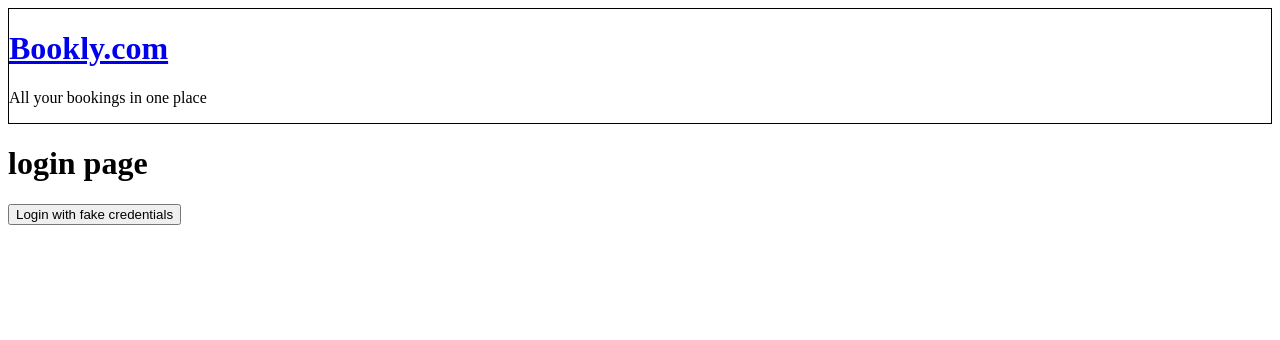
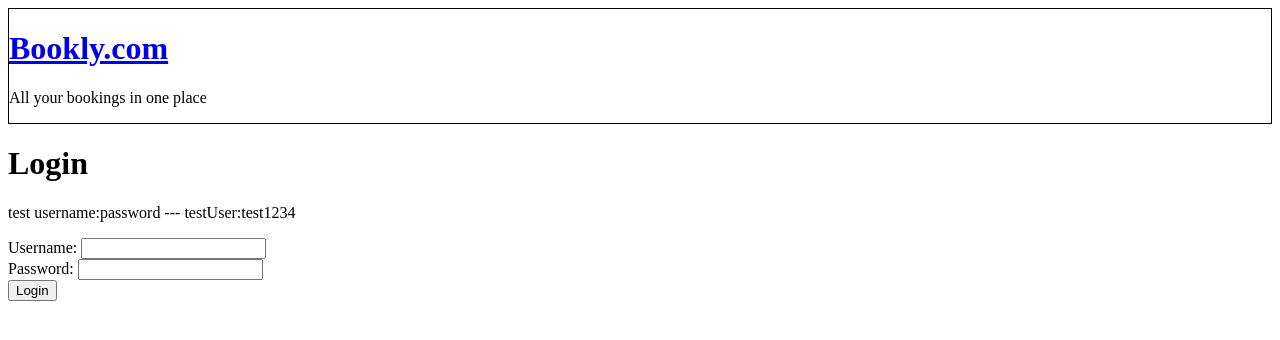
Before and after one commit to pwmini2020/bookly, a React (Create React App) app in the folder web/: page /login in a window 1280 px wide. Shown: the top 340 px of the page. Built offline with nearby package versions, Linux system fonts and the light colour scheme; no server answers.

Commit message:
Add form with username and password

```diff
--- a/web/src/pages/LoginPage.js
+++ b/web/src/pages/LoginPage.js
@@ -1,4 +1,5 @@
 import { connect } from "react-redux";
+import { useState } from "react";
 import { loginUser } from "../actionCreators/userActionCreator";
 
 const mapDispatchToProps = (dispatch) => ({
@@ -10,16 +11,42 @@ const mapStateToProps = (state) => ({
 });
 
 const LoginPage = (props) => {
-  const fakeUsername = "testUser";
-  const fakePassword = "test1234";
+  const [username, setUsername] = useState("");
+  const [password, setPassword] = useState("");
+
+  const submitCredentials = (e, username, password) => {
+    e.preventDefault();
+    props.loginUser(username, password);
+  };
 
   return (
     <div>
-      <h1>login page</h1>
-      <button onClick={() => props.loginUser(fakeUsername, fakePassword)}>
-        Login with fake credentials
-      </button>
-      {props.loginFailed ? <p>login failed</p> : <div></div>}
+      <h1>Login</h1>
+      <p>test username:password --- testUser:test1234</p>
+
+      <form onSubmit={(e) => submitCredentials(e, username, password)}>
+        <label htmlFor="username">Username: </label>
+        <input
+          type="text"
+          name="username"
+          value={username}
+          onChange={(e) => setUsername(e.target.value)}
+        />
+        <br />
+
+        <label htmlFor="username">Password: </label>
+        <input
+          type="password"
+          name="password"
+          value={password}
+          onChange={(e) => setPassword(e.target.value)}
+        />
+        <br />
+
+        <input type="submit" value="Login" />
+      </form>
+
+      {props.loginFailed && <p>login failed</p>}
     </div>
   );
 };
```
